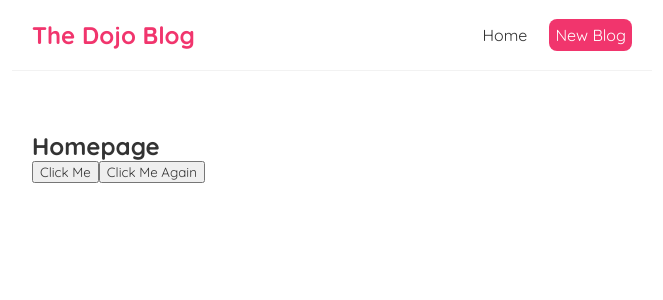
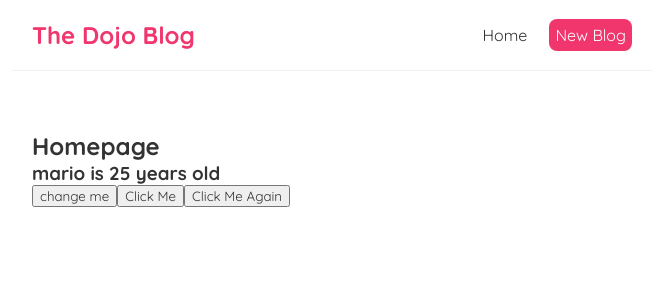
Before and after one commit to aysf/reactblog, a React (Create React App) app: page / in a window 1280 px wide. Shown: the top 300 px of the page, without its empty margins (308-971 px from the left). Built offline with nearby package versions, Linux system fonts and the light colour scheme; the HTML template or start-up script is replaced by a standard one.

Commit message:
react hook useState

```diff
--- a/src/Home.js
+++ b/src/Home.js
@@ -1,6 +1,15 @@
-import React from 'react'
+import React, { useState } from 'react'
 
 const Home = () => {
+
+//   let name = 'mario';
+  const [name, setName] = useState('mario');
+  const [age, setAge] = useState(25);
+
+  const handleChange = () => {
+    setName('Luigi');
+    setAge(33);
+  }
 
   const handleClick = (e) => {
     console.log("helooo", e.target)
@@ -13,6 +22,8 @@ const Home = () => {
   return (
     <div className='home'>
         <h2>Homepage</h2>
+        <h3>{ name } is { age } years old</h3>
+        <button onClick={handleChange}>change me</button>
         <button onClick={handleClick}>Click Me</button>
         <button onClick={(e) => handleClickWithParam("Marioo", e)}>Click Me Again</button>
     </div>
```
Also changed, not shown: 1 other file (tests, documents, lock files or other folders).
